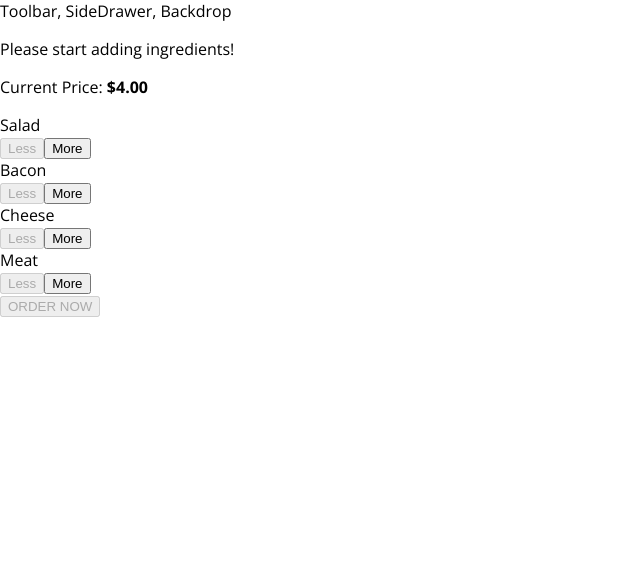
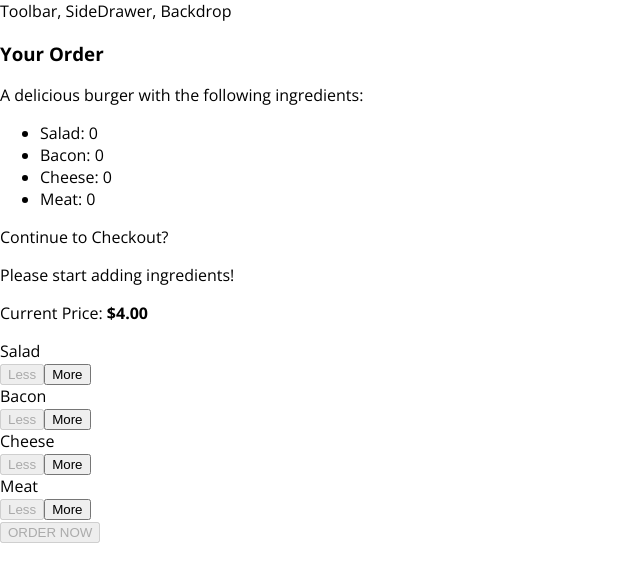
Before and after one commit to alexandria-lewis/burger-builder, a React app: page / in a window 1280 px wide. Shown: the top 582 px of the page, without its empty margins (0-640 px from the left). Built offline with nearby package versions, Linux system fonts and the light colour scheme.

Commit message:
mod 164: creating the order summary modal - mapping ingredients to dynamically print li

```diff
--- /dev/null
+++ b/src/components/Burger/OrderSummary/OrderSummary.js
@@ -0,0 +1,31 @@
+import React from 'react';
+
+import Aux from '../../../hoc/Aux';
+
+const orderSummary = (props) => {
+    // again use object keys to transform this into an array of the keys of salad and so on.
+    const ingredientSummary = Object.keys(props.ingredients)
+        // We want to map this into an array of jsx elements at the end.
+        .map(igKey => {
+            return (
+                <li key={igKey}>
+                    {/* Warning: Each child in a list should have a unique "key" prop.
+
+                    here on the list item we have to add a key and that key should be a unique key as you know, now let's simply use the igKey, so salad and so on as a key here and with that, the warning should be gone. */}
+                    <span style={{textTransform: 'capitalize'}}>{igKey}</span>: {props.ingredients[igKey]}
+                </li> );
+            // Inline stylings here and simply set this to a javascript object, that is why I have double curly braces, the outer pair is for marking a dynamic entry and the inner curly braces are the javascript object, and there I will set the text-transform css property to capitalize, so simply using some inline styles here.
+        });
+    return (
+        <Aux>
+            <h3>Your Order</h3>
+            <p>A delicious burger with the following ingredients:</p>
+            <ul>
+                {ingredientSummary}
+            </ul>
+            <p>Continue to Checkout?</p>
+        </Aux>
+    )
+};
+
+export default orderSummary;
--- /dev/null
+++ b/src/components/UI/Modal/Modal.css
@@ -0,0 +1,20 @@
+.Modal {
+    position: fixed;
+    z-index: 500;
+    background-color: white;
+    width: 70%;
+    border: 1px solid #ccc;
+    box-shadow: 1px 1px 1px black;
+    padding: 16px;
+    left: 15%;
+    top: 30%;
+    box-sizing: border-box;
+    transition: all 0.3s ease-out;
+}
+
+@media (min-width: 600px) {
+    .Modal {
+        width: 500px;
+        left: calc(50% - 250px);
+    }
+}
--- /dev/null
+++ b/src/components/UI/Modal/Modal.js
@@ -0,0 +1,11 @@
+import React from 'react';
+
+import classes from './Modal.css';
+
+const modal = (props) => (
+    <div className={classes.Modal}>
+        {props.children}
+    </div>
+);
+
+export default modal;
--- a/src/containers/BurgerBuilder/BurgerBuilder.js
+++ b/src/containers/BurgerBuilder/BurgerBuilder.js
@@ -3,6 +3,8 @@
 import Aux from '../../hoc/Aux';
 import Burger from '../../components/Burger/Burger';
 import BuildControls from '../../components/Burger/BuildControls/BuildControls';
+import Modal from '../../components/UI/Modal/Modal';
+import OrderSummary from '../../components/Burger/OrderSummary/OrderSummary';
 
 // you typically name constants you want to use as global constants in all capital characters.
 const INGREDIENT_PRICES = {
@@ -101,6 +103,10 @@
         }
         return (
             <Aux>
+                <Modal>
+                    <OrderSummary ingredients={this.state.ingredients} />
+                </Modal>
+                {/* The goal was to show the order summary and this burger builder file is already getting quite crowded so I don't want to add the logic to transform this array into a nicely structured summary into this file, I will outsource it into its own component as this is generally a good practice in react, have granular focused components. */}
                 <Burger ingredients={this.state.ingredients} />
                 <BuildControls
                     ingredientAdded={this.addIngredientHandler}
```
Also changed, not shown: src/components/UI/Backdrop/Backdrop.js (added).
